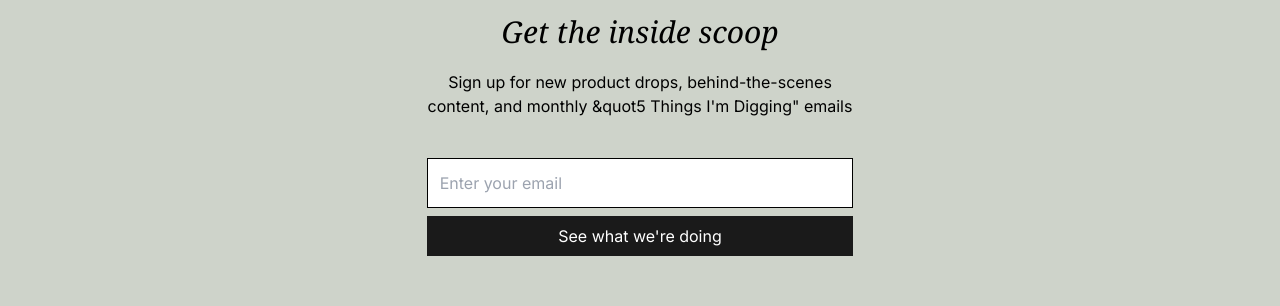
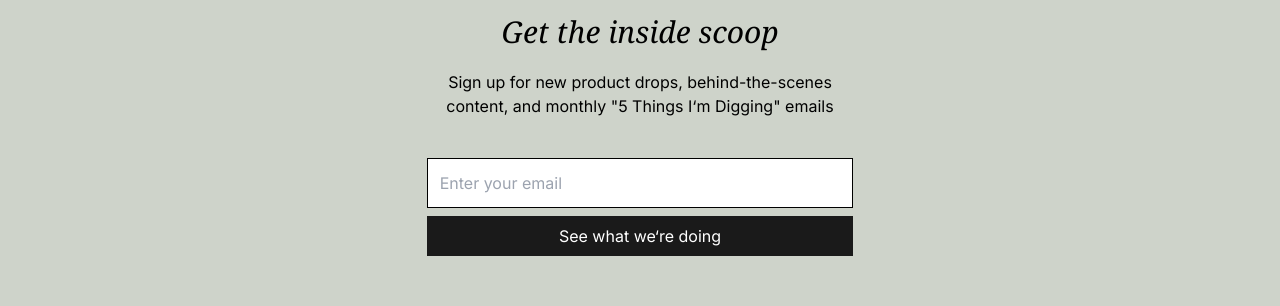
Before and after one commit to SAIDUL92/assignment-6-shop-center-preview, a Next.js app: page / in a window 1280 px wide. Shown: the part 2236-2542 px from the top of the page. Built offline with nearby package versions, Linux system fonts and the light colour scheme.

Commit message:
update all qotes
update all qotes

```diff
--- a/app/components/NewsLetterSection/index.jsx
+++ b/app/components/NewsLetterSection/index.jsx
@@ -7,8 +7,8 @@ function NewsLetterSection() {
                     Get the inside scoop
                 </h1>
                 <p className="text-center text-sm lg:text-base">
-                    Sign up for new product drops, behind-the-scenes content, and monthly &quot5
-                    Things I'm Digging" emails
+                    Sign up for new product drops, behind-the-scenes content, and monthly &quot;5
+                    Things I&lsquo;m Digging&quot; emails
                 </p>
                 <form action="#" className="mb-5">
                     <input
@@ -17,7 +17,7 @@ function NewsLetterSection() {
                         placeholder="Enter your email"
                     />
                     <button className="w-full bg-[#1a1a1a] hover:bg-[#3a3a3a] text-center py-2 mt-2 text-white">
-                        See what we're doing
+                        See what we&lsquo;re doing
                     </button>
                 </form>
             </div>
```
